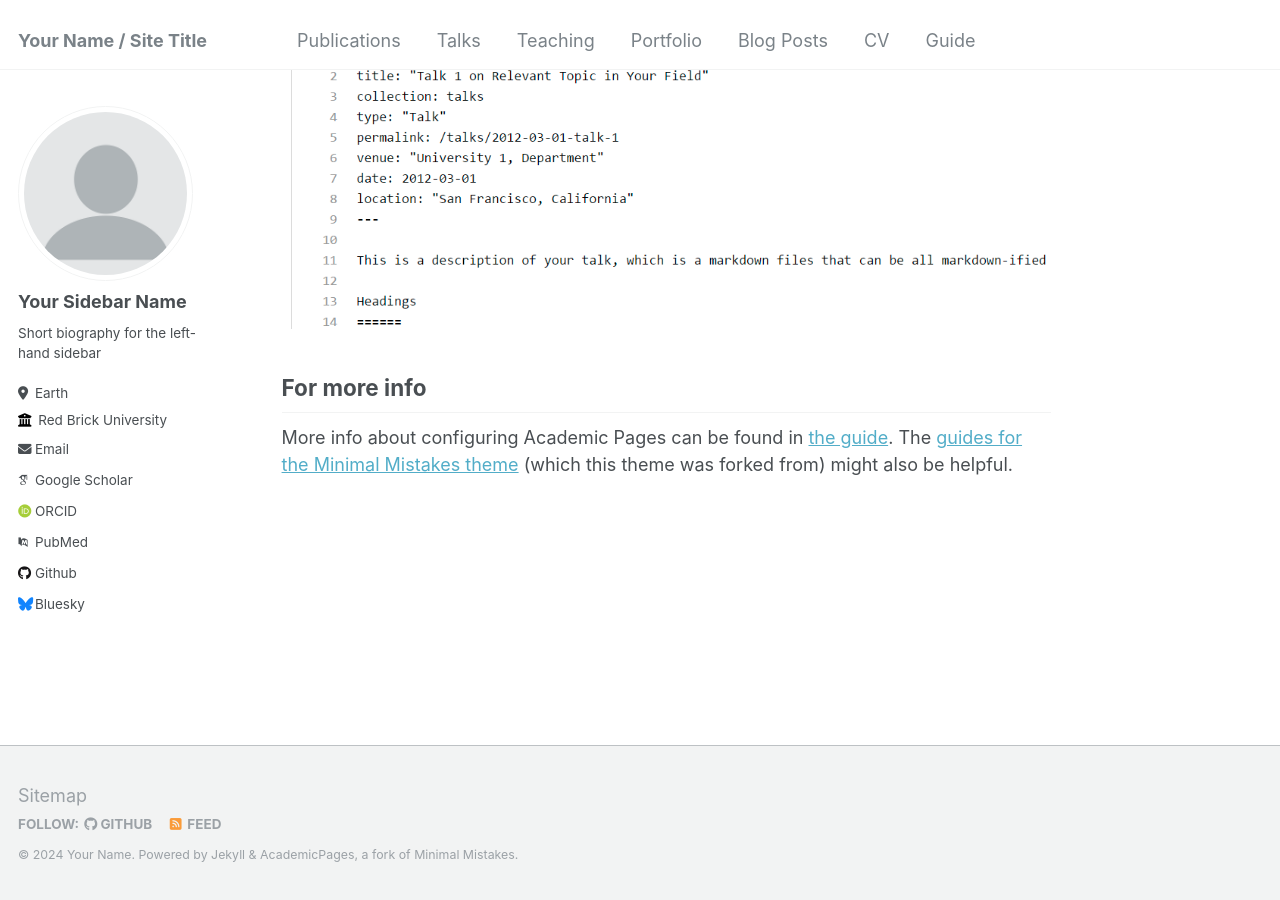
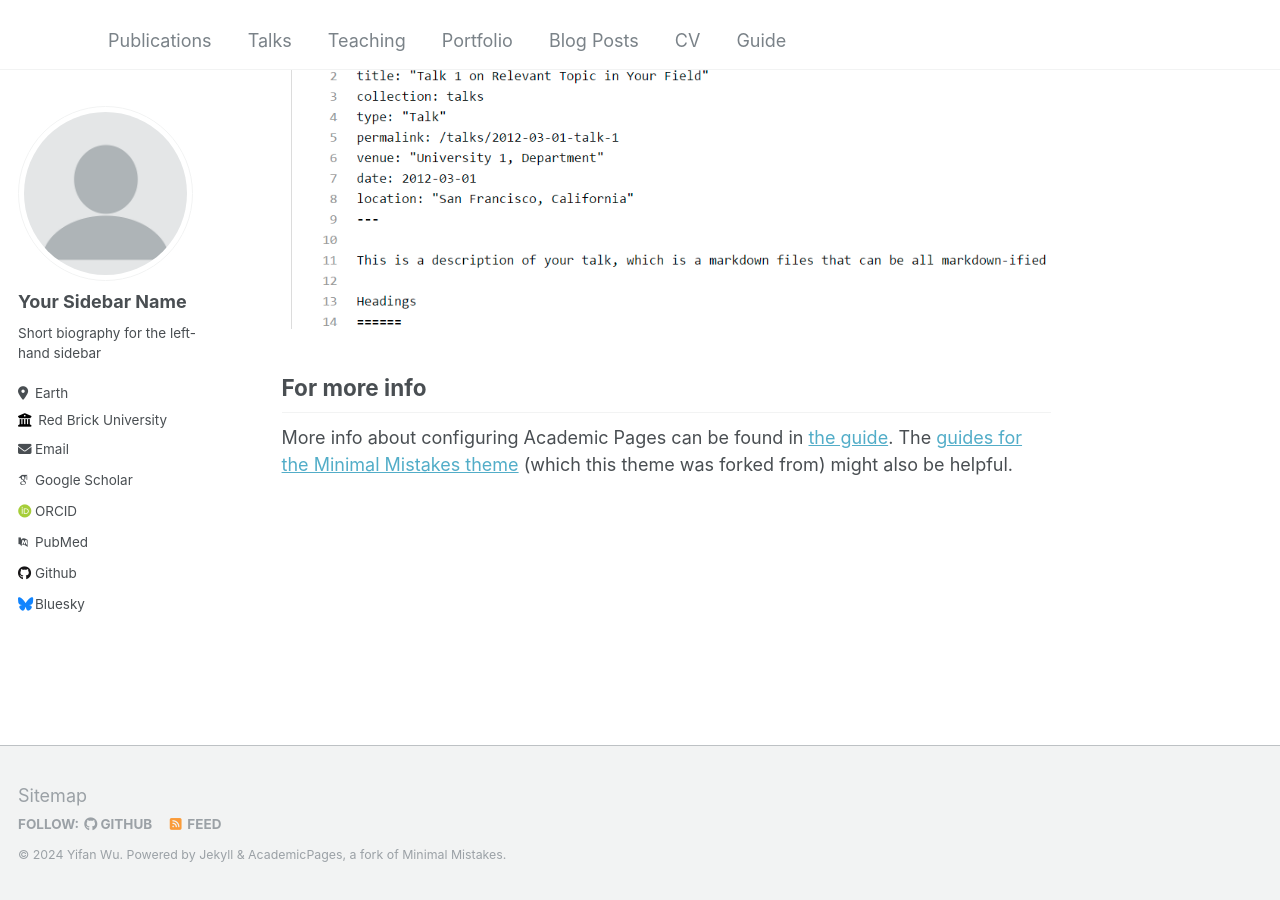
Before and after one commit to Wuyf19970105/Wuyf19970105.github.io, a Jekyll site: the page built from _pages/about.md, in a window 1280 px wide and 900 px high, scrolled down 2660 px. Built offline with Jekyll 4.4.1, drawn with Linux system fonts in a browser that asks for light colours; some web fonts are replaced.

Commit message:
Update _config.yml
Signed-off-by: Yifan Wu <148335396+Wuyf19970105@users.noreply.github.com>

```diff
--- a/_config.yml
+++ b/_config.yml
@@ -8,9 +8,9 @@
 
 # Basic Site Settings
 locale                   : "en-US"
-title                    : "Your Name / Site Title"
+title                    : " "
 title_separator          : "-"
-name                     : &name "Your Name"
+name                     : &name "Yifan Wu"
 description              : &description "personal description"
 url                      : https://academicpages.github.io # the base hostname & protocol for your site e.g. "https://mmistakes.github.io"
 baseurl                  : "" # the subpath of your site, e.g. "/blog"
```
